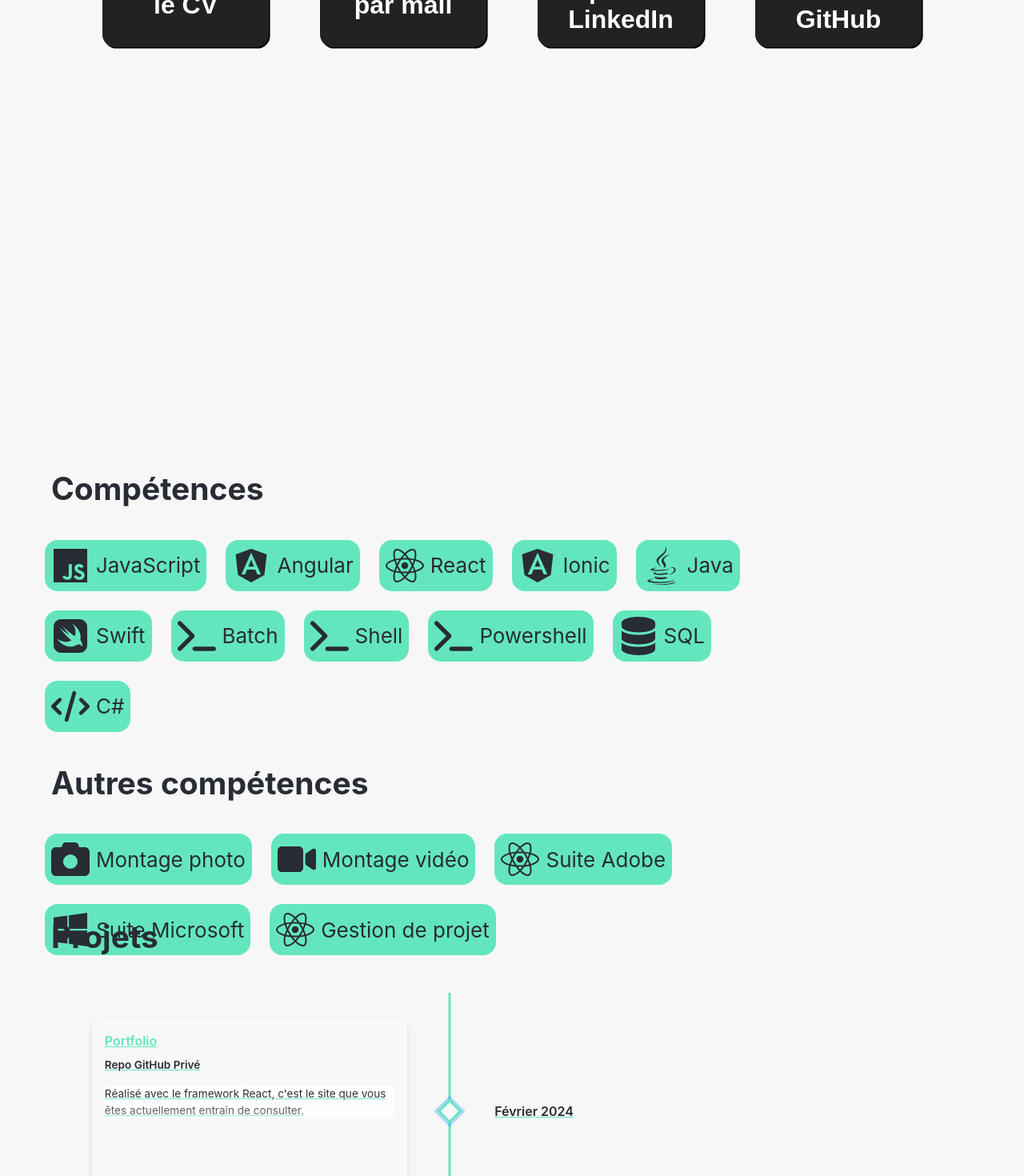
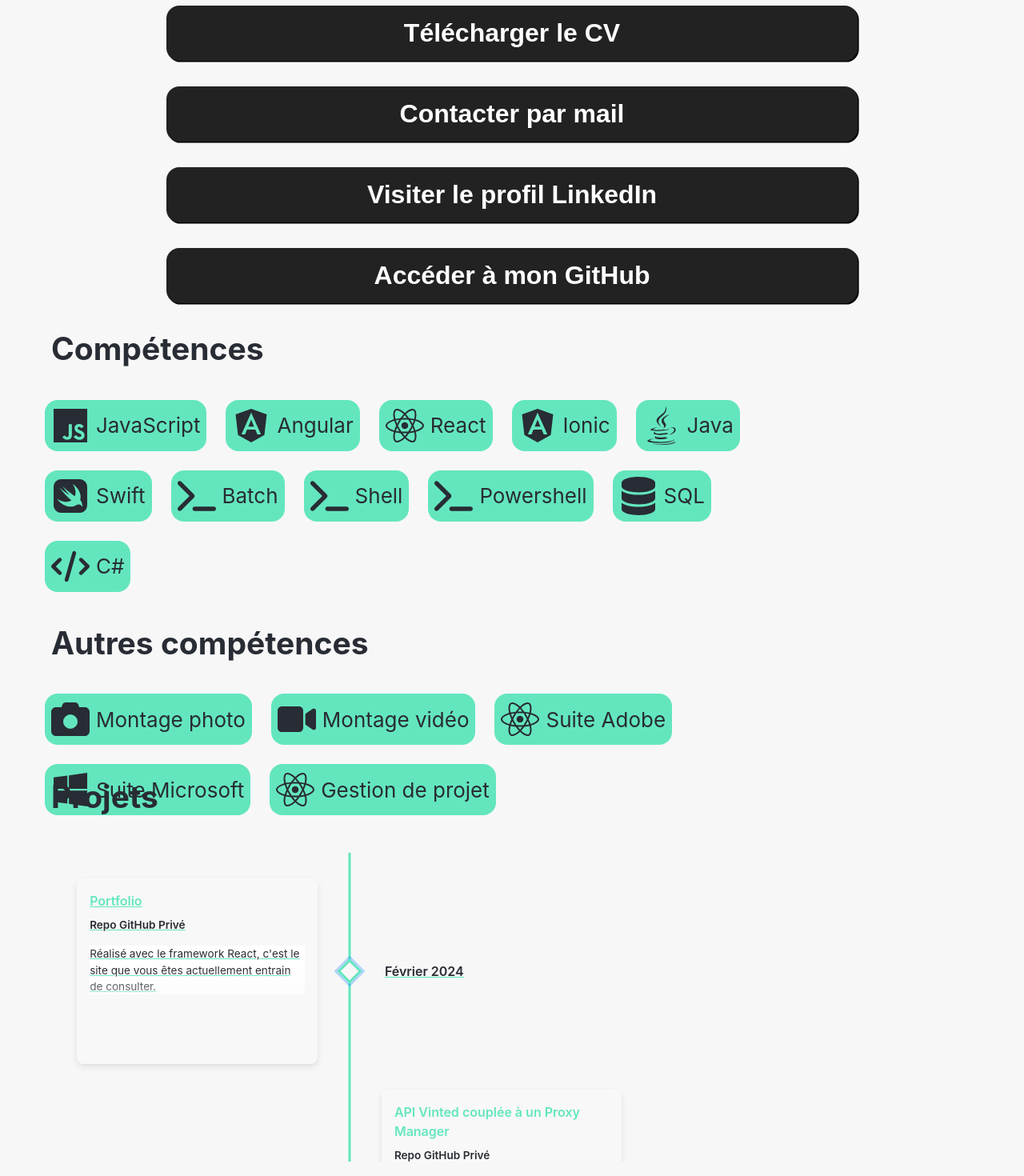
Before and after one commit to Lauiss/portfolio, a React (Create React App) app: page / in a window 1280 px wide. Shown: the part 1700-3170 px from the top of the page at 80% size. Built offline with nearby package versions, Linux system fonts and the light colour scheme; the HTML template or start-up script is replaced by a standard one.

Commit message:
small fix

```diff
--- a/src/items/presentation/presentation.css
+++ b/src/items/presentation/presentation.css
@@ -38,6 +38,7 @@
     display: flex;
     gap: 4rem;
     margin: 0 8rem 0 8rem;
+    flex-wrap: wrap;
   }
 
 @media only screen and (max-width: 1400px) {
@@ -71,4 +72,8 @@
   .btn-action {
     font-size: 2rem;
   }
+
+  .buttons-container {
+    gap: 0;
+  }
 }
--- a/src/items/presentation/presentation.js
+++ b/src/items/presentation/presentation.js
@@ -17,12 +17,12 @@
             <p className="txt">{translate("PRESENTATION_TEXT")}</p>
           </div>
         </div>
-      </div>
-      <div className="buttons-container">
-        <button className="btn-action custom-btn"><a href={pdfcv} download> {translate('DOWNLOAD_CV')} </a></button>
-        <button className="btn-action custom-btn"><a href="mailto:amann.florian@protonmail.com"> {translate('CONTACT_MAIL')} </a></button>
-        <button className="btn-action custom-btn"><a href="https://linkedin.com/in/florian-amann/" target='_blank' rel="noreferrer"> {translate('LINKEDIN')} </a></button>
-        <button className="btn-action custom-btn"><a href="https://github.com/Lauiss" target='_blank' rel="noreferrer"> {translate('GITHUB')} </a></button>
+        <div className="buttons-container">
+          <button className="btn-action custom-btn"><a href={pdfcv} download> {translate('DOWNLOAD_CV')} </a></button>
+          <button className="btn-action custom-btn"><a href="mailto:amann.florian@protonmail.com"> {translate('CONTACT_MAIL')} </a></button>
+          <button className="btn-action custom-btn"><a href="https://linkedin.com/in/florian-amann/" target='_blank' rel="noreferrer"> {translate('LINKEDIN')} </a></button>
+          <button className="btn-action custom-btn"><a href="https://github.com/Lauiss" target='_blank' rel="noreferrer"> {translate('GITHUB')} </a></button>
+        </div>
       </div>
     </div>
 
--- a/src/items/projects/projects.css
+++ b/src/items/projects/projects.css
@@ -8,7 +8,7 @@
 }
 
 .chrono {
-  width: 90%;
+  width: 70%;
   max-height: 70vh;
   height: 70vh;
 }
```
